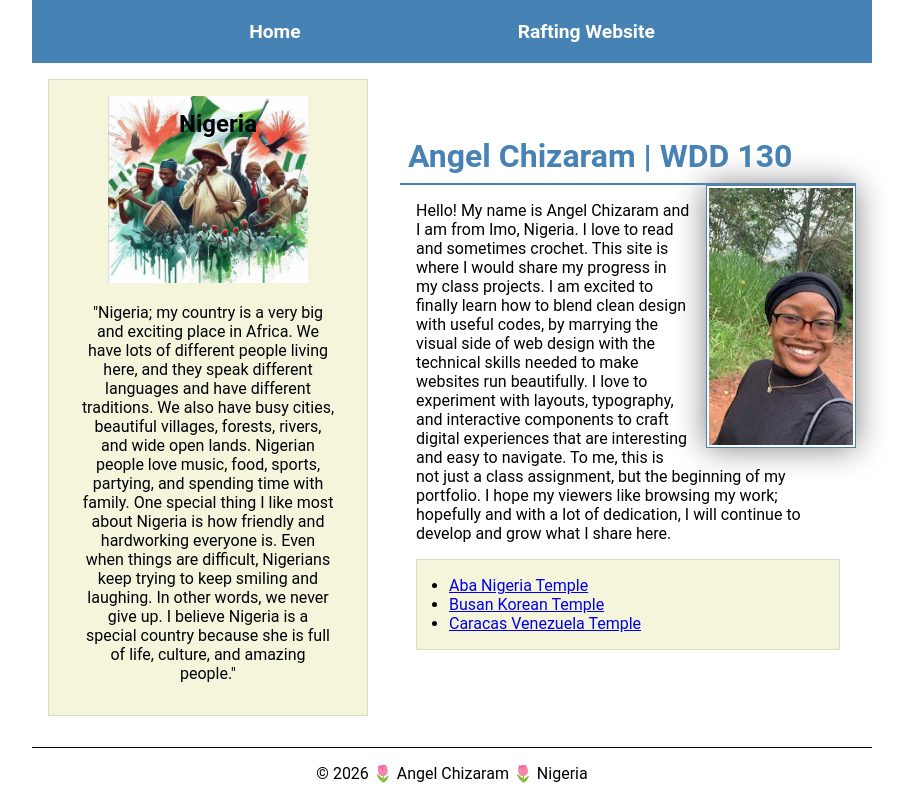
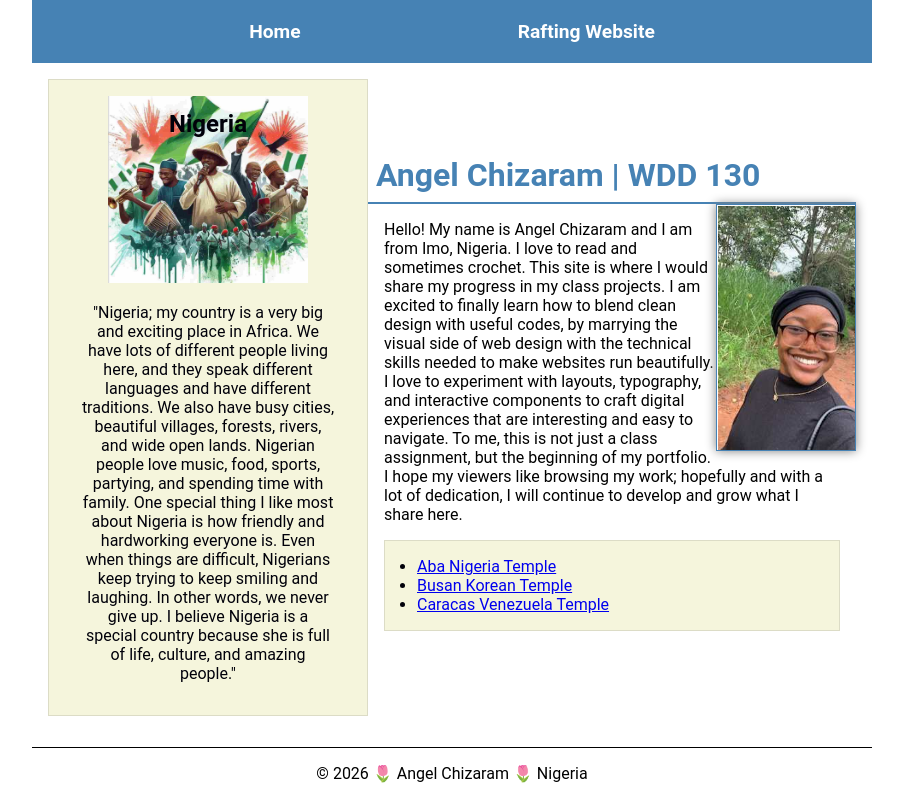
Before and after one commit to Chizaramekpere3/wdd130, a plain HTML site: page index.html in a window 1280 px wide. Shown: the whole page, without its empty margins (188-1095 px from the left). Drawn offline with Linux system fonts and the light colour scheme.

Commit message:
Refactor CSS styles for layout and consistency in temple.css and styles.css

```diff
--- a/styles/styles.css
+++ b/styles/styles.css
@@ -37,39 +37,47 @@ h1 {
     color: steelblue;
     padding: .5rem;
     border-bottom: 2px solid steelblue;
-    padding-bottom: .5rem;
 }
 
 .grid {
     display: grid;
+    grid-template-columns: 20rem 1fr;
     align-items: center;
 }
 
 main {
-    grid-column: 2/3;
+    grid-column: 2 / 3;
     margin: 1rem;
+    max-width: fit-content;
 }
 
 main img {
-    width: 150px;
+    width: 140px;
     height: auto;
     border: 1px solid steelblue;
-    padding: 2px;
-    box-shadow: 0 0 30px gray;
+    padding: .5px;
+    box-shadow: 0 0 10px gray;
     float: right;
-    margin: 0 0 1rem 1rem;
+    margin: 0;
+    position: relative;
 }
 
 p {
     margin: 1rem;
+    padding: 0;
 }
 
 aside {
     width: 20rem;
     text-align: center;
     position: relative;
-    grid-column: 1/2;
-    grid-row: 1/2;
+    grid-column: 1 / 2;
+    grid-row: 1 / 2;
+    margin: 1rem;
+    border: 1px;
+    padding: 10px;
+    background-color: #000;
+    color: #000;
 }
 
 aside img {
@@ -80,7 +88,9 @@ aside img {
 aside h2 {
     position: absolute;
     top: 30px;
-    left: 130px;
+    left: 50%;
+    transform: translateX(-50%);
+    white-space: nowrap;
 }
 
 footer {
@@ -89,7 +99,6 @@ footer {
     text-align: center;
 }
 
-/* Class Selectors */
 .box {
     margin: 1rem;
     border: 1px solid rgb(0 0 0 / 10%);
--- a/week02/temple.css
+++ b/week02/temple.css
@@ -4,7 +4,7 @@
 }
 
 body {
-    font-family: Arial, sans-serif;
+    font-family: Arial, Helvetica, sans-serif;
     line-height: 1.6;
 }
 
@@ -14,6 +14,7 @@ header {
     padding: 10px;
     text-align: center;
     font-size: 1.5rem;
+    font-weight: 700;
 }
 
 main {
@@ -33,13 +34,13 @@ h2 {
 img {
     width: 100%;
     height: auto;
-    box-shadow: 0 0 30px #333;
+    box-shadow: 0 0 10px #333;
 }
 
 section {
     margin: 20 px 0;
     border: 1px solid rgb(0, 0, 0);
-    padding: 10px;
+    padding: 10px 10px;
     background-color: rgb(254, 7, 168);
     font-size: .9rem;
 }
@@ -50,10 +51,19 @@ section p {
 
 ul {
     margin: 10px 20px;
+    padding: 10px;
 
 }
 
 footer {
     font-size: .9rem;
+    padding: 10px 10px 10px;
+}
 
+footer p {
+    background-color: rgb(254, 7, 168);
+    color: #fff;
+    padding: 10px;
+    text-align: center;
+    font-size: .9rem;
 }
```
